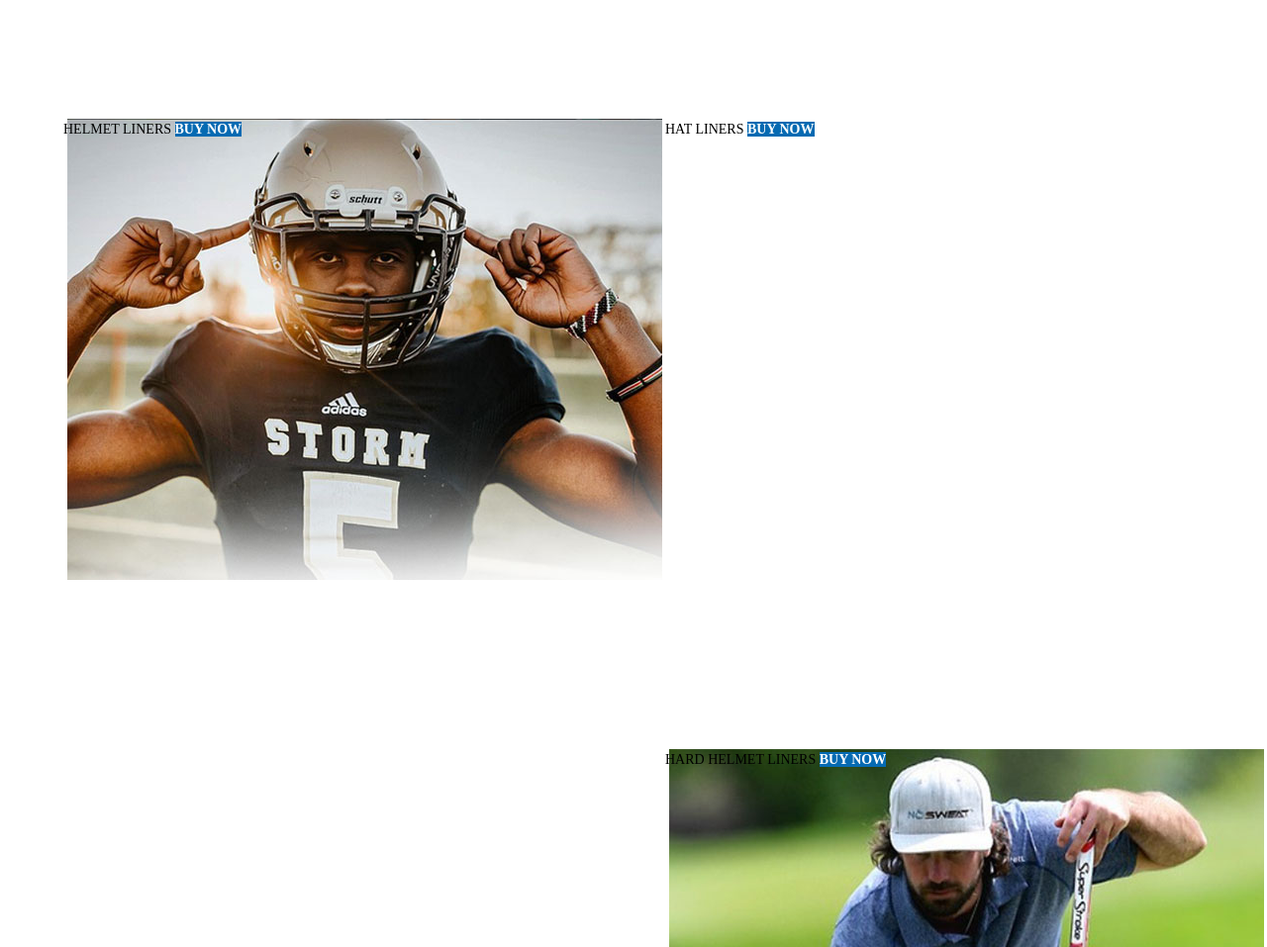
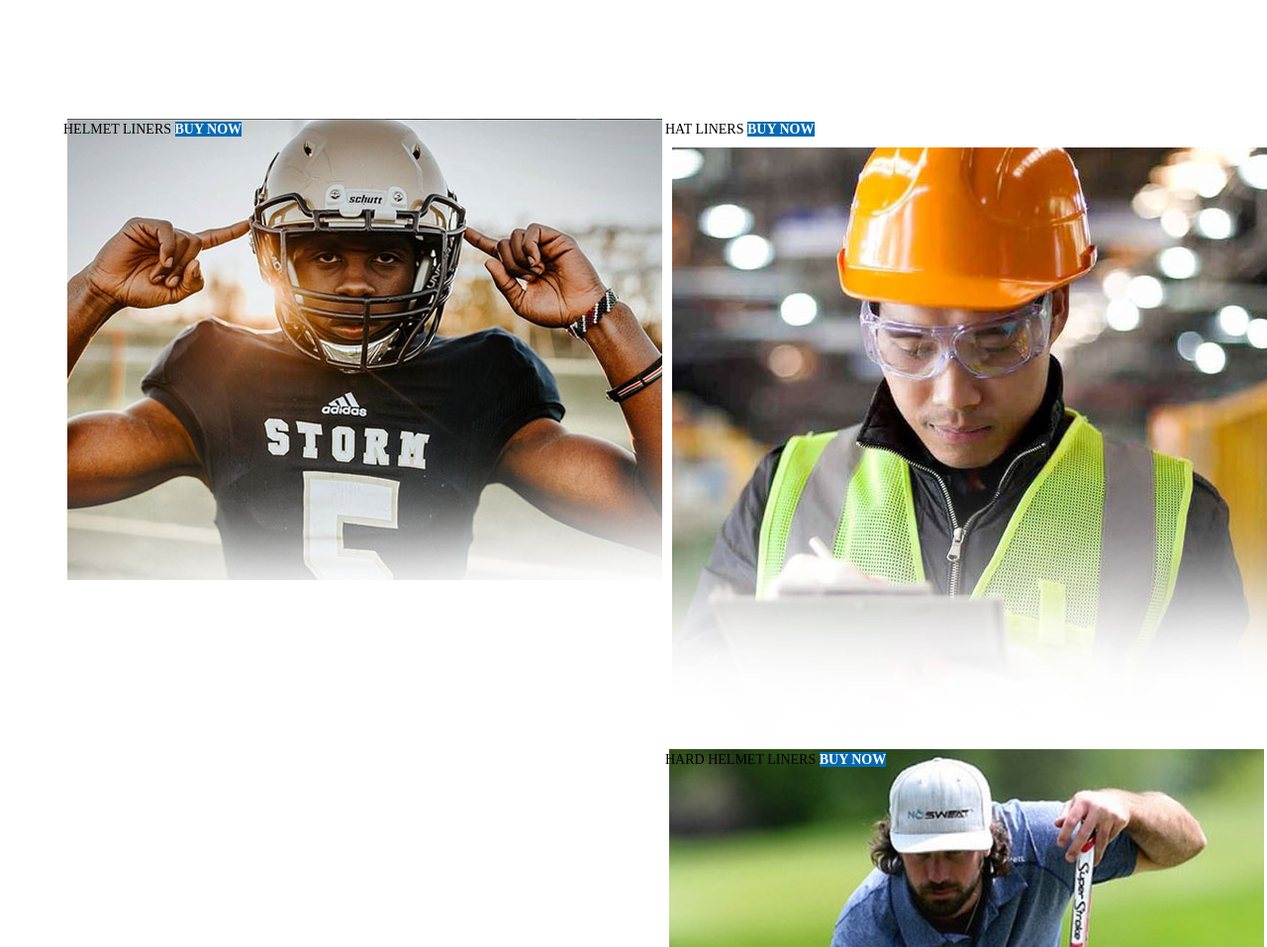
Before and after one commit to KalianovOV/homework2, a plain HTML site: page index.html in a window 1280 px wide. Shown: the part 3660-4617 px from the top of the page at 99% size. Drawn offline with Linux system fonts and the light colour scheme.

Commit message:
Project in progress :)

```diff
--- a/css/styles.css
+++ b/css/styles.css
@@ -232,17 +232,18 @@ a:hover {
 }
 
 .sign {
+
     padding-bottom: 20px
 }
 
 .title2 {
+
     color: #ffffff;
     font: 36px/1.5 "MyriadProSemiBold";
     font-weight: 700;
 
     letter-spacing: 5px;
-    padding-bottom: 5px
-
+    padding-bottom: 5px;
 }
 
 .img-line1 {
@@ -253,7 +254,6 @@ a:hover {
 .img-line1 div {
     float: left;
     padding-right: 25px;
-
 }
 
 .img-line2 {
@@ -265,18 +265,17 @@ a:hover {
 .img-line2 div {
     float: left;
     padding-right: 25px;
-
 }
 
 /*sqares with pictures*/
 .slider3 {
     padding-top: 125px;
-    width:100%;
-    height:900px;
+    width: 100%;
+    height: 900px;
 }
-.sq1{
-    background: url("../img/sq3.jpg")  no-repeat right bottom;
-    background:  no-repeat top center;
+
+.sq1 {
+    background: url("../img/sq3.jpg") no-repeat right bottom;
     float: right;
     width: 608px;
     height: 637px;
```
